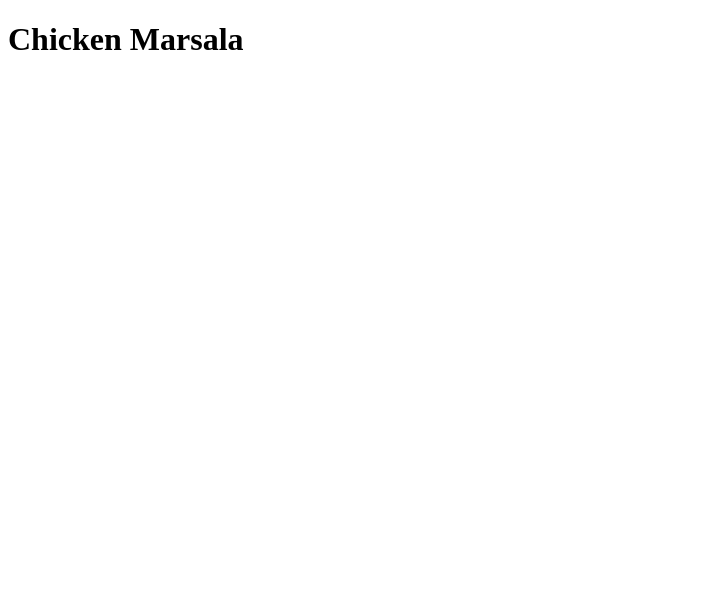
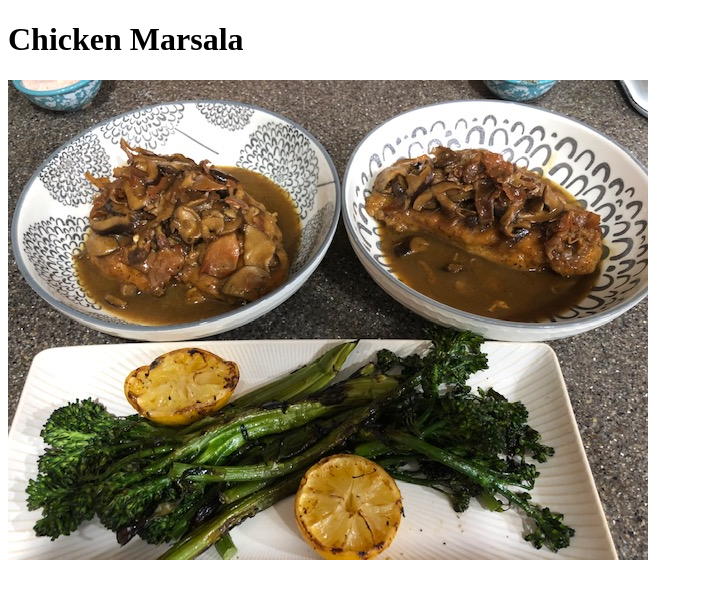
Before and after one commit to Lando241/odin-recipes, a plain HTML site: page recipes/chicken-marsala.html in a window 1280 px wide. Shown: the whole page, without its empty margins (0-703 px from the left). Drawn offline with Linux system fonts and the light colour scheme.

Commit message:
Add chicken-marsala.html and img01.jpg

```diff
--- a/recipes/chicken-marsala.html
+++ b/recipes/chicken-marsala.html
@@ -7,5 +7,7 @@
 
   <body>
       <h1>Chicken Marsala</h1>
+      <img src="../recipes/img01.jpg" alt="Chicken Marsala">
+
   </body>
 </html>
```
Also changed, not shown: recipes/img01.jpg (added).
